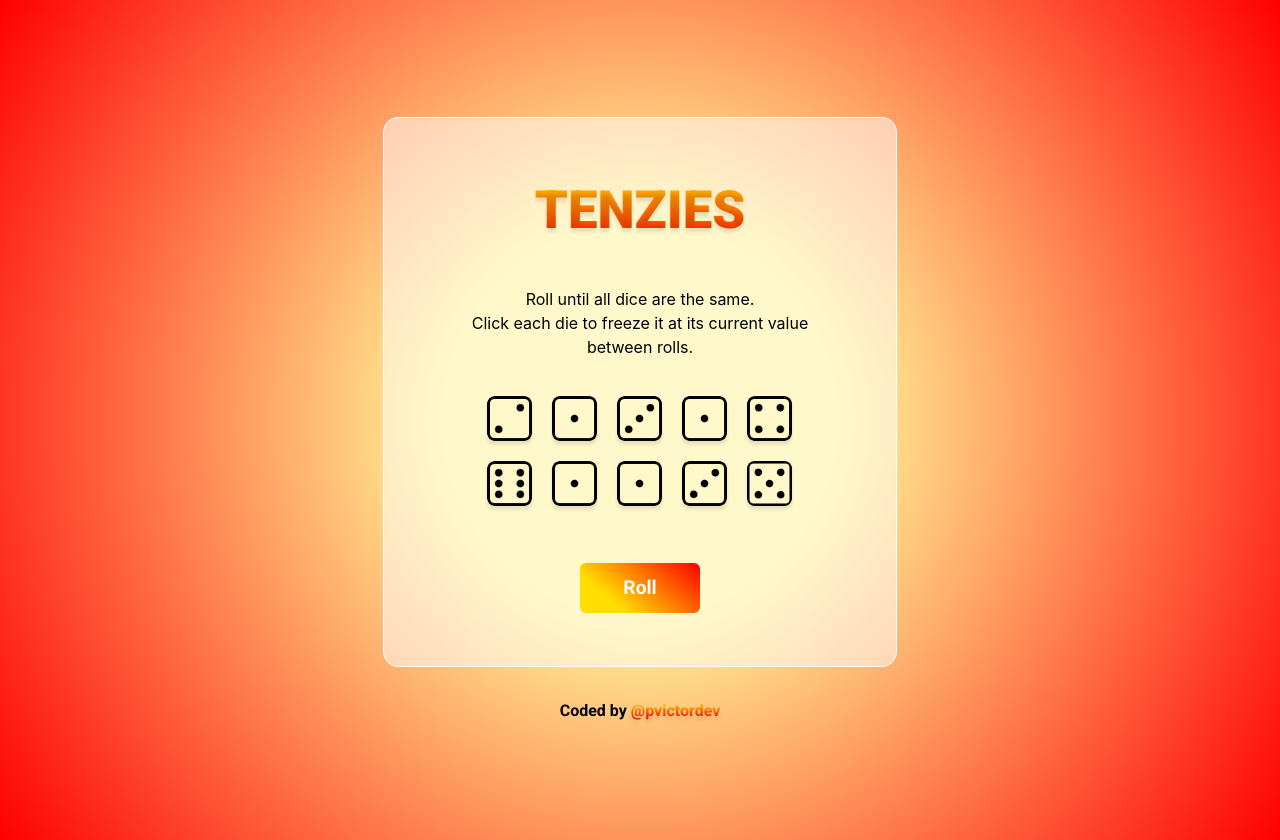
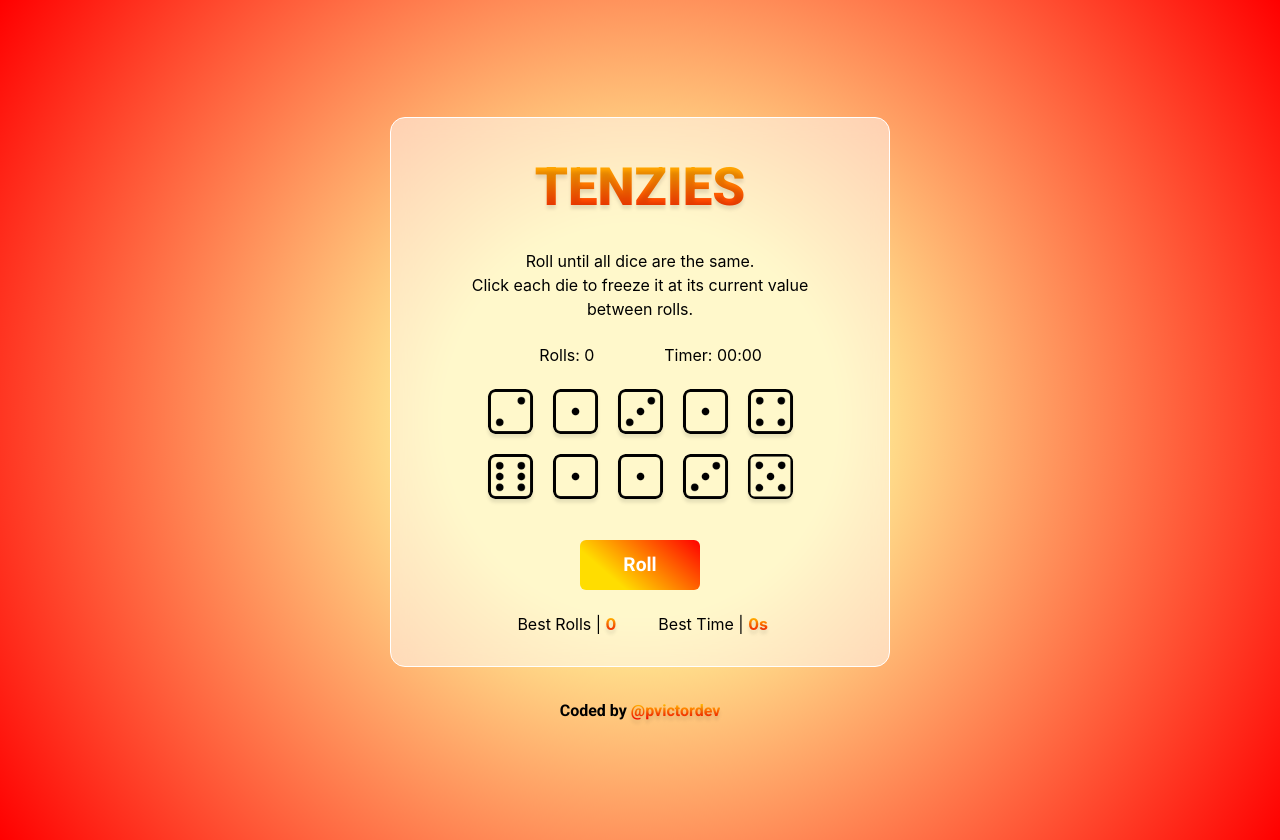
Before and after one commit to pvictordev/tenzies-game, a React (Vite) app: page / in a window 1280 px wide. Built offline with nearby package versions, Linux system fonts and the light colour scheme.

Commit message:
created rollCount and timer

```diff
--- a/src/App.css
+++ b/src/App.css
@@ -26,7 +26,8 @@ body {
 }
 .records {
   display: flex;
-  width: 50%;
+  width: 65%;
+  column-gap: 0rem;
 }
 /* .instructions {
 } */
@@ -51,9 +52,9 @@ body {
   text-shadow: 0px 3.57447px 3.57447px rgba(0, 0, 0, 0.1);
 }
 main {
-  max-width: 600px;
+  width: 500px;
   height: 550px;
-  padding: 2rem;
+  padding: 1.5rem;
   margin-inline: auto;
   border-radius: 15px;
   display: flex;
@@ -123,7 +124,7 @@ p {
   margin-bottom: 20px;
 }
 
-.die-face {
+/* .die-face {
   grid-row: span 1;
   height: 45px;
   width: 45px;
@@ -134,8 +135,7 @@ p {
   cursor: pointer;
   box-shadow: 0px 3.57447px 3.57447px rgba(0, 0, 0, 0.1);
   transition: 0.1s all ease;
-  /* background: url("./assets/dice-4.png") 0 0 / cover no-repeat; */
-}
+} */
 .die-face:hover {
   transform: scale(1.2);
 }
@@ -150,7 +150,6 @@ p {
   width: 120px;
   border: none;
   border-radius: 6px;
-  background: rgb(255, 221, 0);
   background: linear-gradient(
     41deg,
     rgba(255, 221, 0, 1) 26%,
@@ -161,7 +160,13 @@ p {
   font-size: 1.2rem;
   transition: all 0.1s ease-in-out;
 }
-
+.roll-dice:hover {
+  background: linear-gradient(
+    200deg,
+    rgba(255, 221, 0, 1) 26%,
+    rgba(255, 0, 0, 1) 100%
+  );
+}
 .roll-dice:active {
   transform: scale(0.95);
 }
@@ -187,7 +192,7 @@ p {
   .die-face {
     height: 35px;
     width: 35px;
-    border-radius:6px ;
+    border-radius: 6px;
   }
   .die-num {
     font-size: 1.5em;
--- a/src/App.tsx
+++ b/src/App.tsx
@@ -2,8 +2,8 @@ import { useState, useEffect } from "react";
 import Confetti from "react-confetti";
 import "./App.css";
 import Die from "./components/Die";
-// import { DieProps } from "./components/Die";
-// import { Score } from "./components/Score";
+import { DieProps } from "./components/Die";
+import Score from "./components/Score";
 
 interface DieState {
   value: number;
@@ -14,6 +14,12 @@ interface DieState {
 export default function App(): JSX.Element {
   const [dice, setDice] = useState<DieState[]>(allNewDice());
   const [tenzies, setTenzies] = useState<boolean>(false);
+
+  const [rollCount, setRollCount] = useState<number>(0);
+  const [timer, setTimer] = useState({ seconds: 0, milliseconds: 0 });
+  const [timerOn, setTimerOn] = useState<boolean>(false);
+  const [bestRolls, setBestRolls] = useState<number>(0);
+  const [bestTime, setBestTime] = useState<number>(0);
 
   useEffect(() => {
     const firstValue = dice[0].value;
@@ -48,9 +54,11 @@ export default function App(): JSX.Element {
           die.held ? die : { value: randomDieValue(), held: false, id: i + 1 }
         )
       );
+      setRollCount((prevRollCount) => prevRollCount + 1);
     } else {
       setDice(allNewDice());
       setTenzies(false);
+      setRollCount((prevRollCount) => (prevRollCount = 0));
     }
   }
 
@@ -59,13 +67,35 @@ export default function App(): JSX.Element {
       prevDice.map((die) => (die.id === id ? { ...die, held: !die.held } : die))
     );
   }
+  //timer
+  useEffect(() => {
+    let interval;
+
+    if (timerOn) {
+      interval = setInterval(() => {
+        setTimerOn((prevTime) => {
+          let newMilliseconds = prevTime.milliseconds + 10;
+          let newSeconds = prevTime.seconds;
+
+          if (newMilliseconds >= 1000) {
+            newSeconds++;
+            newMilliseconds = 0;
+          }
+
+          return { seconds: newSeconds, milliseconds: newMilliseconds };
+        });
+      }, 10);
+    } else {
+      clearInterval(interval);
+    }
+
+    return () => clearInterval(interval);
+  }, [timerOn]);
 
   const diceElements: JSX.Element[] = dice.map((die) => (
     // <Die key={die.id} {...(die as DieProps)} hold={() => holdDice(die.id)} />
     <Die key={die.id} {...die} hold={() => holdDice(die.id)} />
   ));
-
-  //timer
 
   return (
     <section className="tenzies">
@@ -81,20 +111,25 @@ export default function App(): JSX.Element {
         )}
         {tenzies && <p className="winner"> YOU WON!</p>}
 
-        {/* <div className="timer-counter records">
+        <div className="timer-counter records">
           <p>
-            Rolls: <span>0</span>
+            Rolls: <span>{rollCount}</span>
           </p>
           <p>
-            Timer: <span>0s</span>
+            Timer:{" "}
+            <span>{`${timer.seconds
+              .toString()
+              .padStart(2, "0")}:${timer.milliseconds
+              .toString()
+              .padStart(2, "0")}`}</span>
           </p>
-        </div> */}
+        </div>
         <div className="die-container">{diceElements}</div>
         <button className="roll-dice" onClick={rollUnheldDice}>
           {tenzies ? "Reset" : "Roll"}
         </button>
 
-        {/* <Score /> */}
+        <Score rollCount={rollCount} />
       </main>
       <div>
         Coded by{" "}
--- a/src/components/Die.tsx
+++ b/src/components/Die.tsx
@@ -5,7 +5,6 @@ import dice3 from "../assets/dice-3.png";
 import dice4 from "../assets/dice-4.png";
 import dice5 from "../assets/dice-5.png";
 import dice6 from "../assets/dice-6.png";
-
 
 interface DieProps {
   held: boolean;
@@ -41,6 +40,16 @@ export default function Die(props: DieProps): JSX.Element {
   const styles: React.CSSProperties = {
     backgroundColor: props.held ? "#59E391" : "",
     background: `url(${dieFace}) 0 0 / cover no-repeat`,
+    gridRow: "span 1",
+    height: "45px",
+    width: "45px",
+    borderRadius: "7.5px",
+    display: "flex",
+    justifyContent: "center",
+    alignItems: "center",
+    cursor: "pointer",
+    boxShadow: "0px 3.57447px 3.57447px rgba(0, 0, 0, 0.1)",
+    transition: "0.1s all ease",
   };
 
   return (
--- a/src/components/Score.tsx
+++ b/src/components/Score.tsx
@@ -1,16 +1,16 @@
-// import React from "react";
+import React from "react";
 
-export default function Score() {
-  //   interface DieState {
-  //     value: number;
-  //     held: boolean;
-  //     id: number;
-  //   }
+export default function Score({ rollCount }) {
+  interface DieState {
+    value: number;
+    held: boolean;
+    id: number;
+  }
 
   return (
     <div className="records">
       <p>
-        Best Rolls | <span className="record">0</span>
+        Best Rolls | <span className="record">{rollCount}</span>
       </p>
       <p>
         Best Time | <span className="record">0s</span>
```
